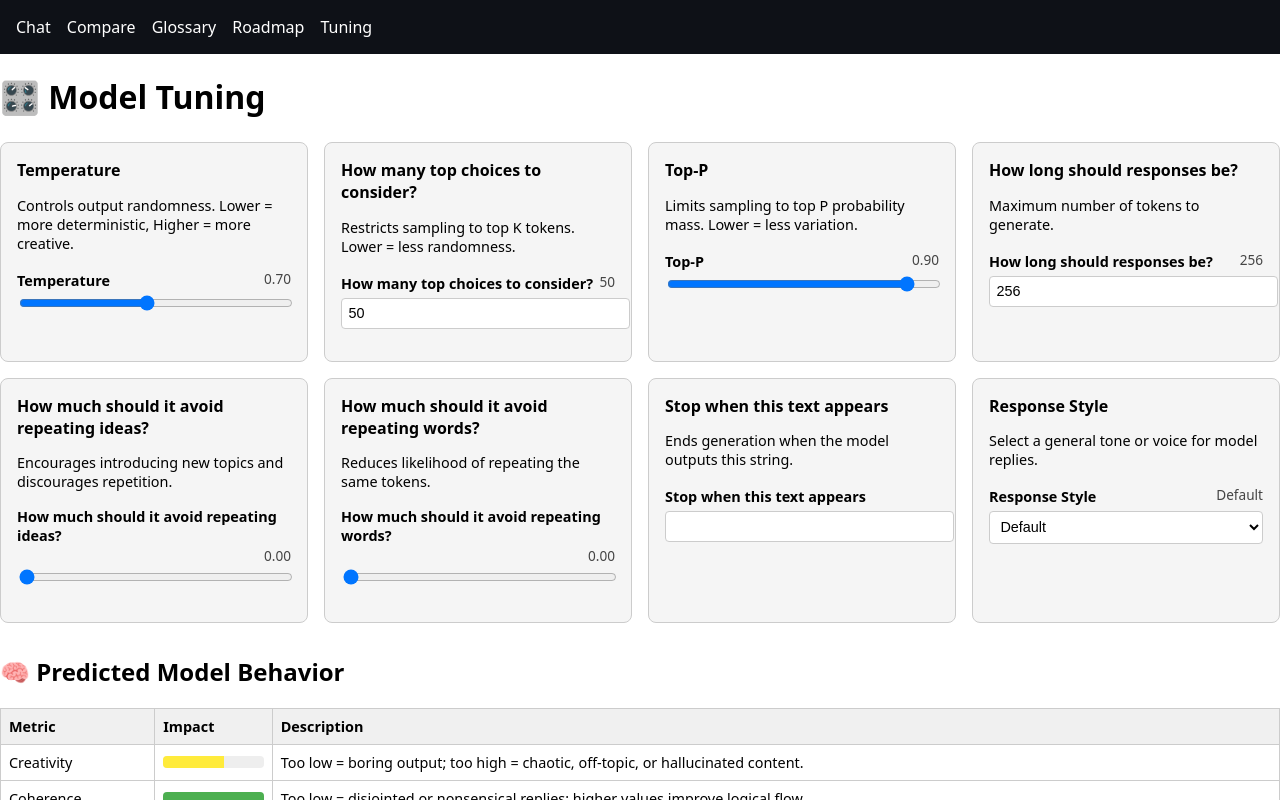
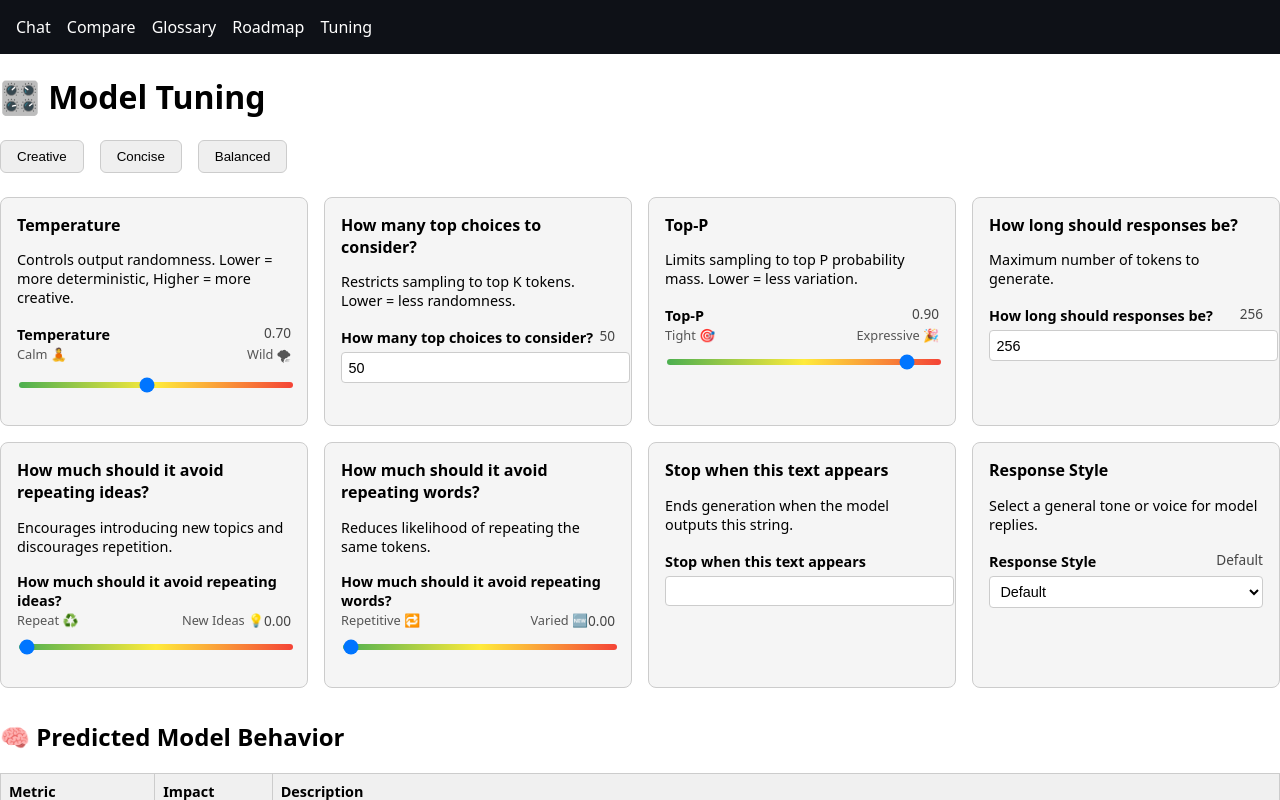
Before and after one commit to ScottFitzgerald83/grail, a SvelteKit app in the folder frontend/: page /tuning in a window 1280 px wide. Shown: the top 800 px of the page. Built offline with nearby package versions, Linux system fonts and the light colour scheme.

Commit message:
•	🧭 Labeled sliders with emoji-enhanced context 	•	🌈 Color-reactive slider tracks 	•	🎛️ One-click style presets: Creative, Concise, Balanced

```diff
--- a/frontend/src/routes/tuning/+page.svelte
+++ b/frontend/src/routes/tuning/+page.svelte
@@ -1,4 +1,10 @@
 <h1>🎛️ Model Tuning</h1>
+
+<div class="preset-buttons">
+  {#each Object.keys(presets) as preset}
+    <button on:click={() => applyPreset(preset)}>{preset}</button>
+  {/each}
+</div>
 
 <div class="param-grid">
     {#each parameters as param}
@@ -19,8 +25,12 @@
           </span>
                 </label>
                 {#if param.type === 'slider'}
+                    <div class="slider-labels">
+                      <span>{param.lowLabel || 'Low'}</span>
+                      <span>{param.highLabel || 'High'}</span>
+                    </div>
                     <input type="range" min={param.min} max={param.max} step={param.step}
-                           bind:value={config[param.key]} on:input={(e) => updateConfig(param.key, +e.target.value)} />
+                           bind:value={config[param.key]} on:input={(e) => updateConfig(param.key, +e.target.value)} class={`tune-${param.key}`} />
                 {:else if param.type === 'number'}
                     <input type="number" min={param.min} max={param.max}
                            bind:value={config[param.key]} on:input={(e) => updateConfig(param.key, +e.target.value)} />
@@ -111,6 +121,42 @@
         savedStatus = '↩️ Reset to default';
     }
 
+    const presets = {
+      Creative: {
+        temperature: 1.2,
+        top_k: 40,
+        top_p: 1,
+        presence_penalty: 1.5,
+        frequency_penalty: 0.7,
+        max_tokens: 256,
+        response_style: 'Creative'
+      },
+      Concise: {
+        temperature: 0.3,
+        top_k: 20,
+        top_p: 0.8,
+        presence_penalty: 0.1,
+        frequency_penalty: 0.2,
+        max_tokens: 100,
+        response_style: 'Concise'
+      },
+      Balanced: {
+        temperature: 0.7,
+        top_k: 50,
+        top_p: 0.9,
+        presence_penalty: 0.5,
+        frequency_penalty: 0.5,
+        max_tokens: 128,
+        response_style: 'Default'
+      }
+    };
+
+    function applyPreset(name) {
+      config = { ...config, ...presets[name] };
+      localStorage.setItem('grailConfig', JSON.stringify(config));
+      savedStatus = `🎛️ ${name} preset loaded`;
+    }
+
     const parameters = [
         {
             key: 'temperature',
@@ -120,7 +166,9 @@
             type: 'slider',
             min: 0,
             max: 1.5,
-            step: 0.05
+            step: 0.05,
+            lowLabel: 'Calm 🧘',
+            highLabel: 'Wild 🌪'
         },
         {
             key: 'top_k',
@@ -140,7 +188,9 @@
             type: 'slider',
             min: 0,
             max: 1,
-            step: 0.01
+            step: 0.01,
+            lowLabel: 'Tight 🎯',
+            highLabel: 'Expressive 🎉'
         },
         {
             key: 'max_tokens',
@@ -160,7 +210,9 @@
           type: 'slider',
           min: 0,
           max: 2,
-          step: 0.1
+          step: 0.1,
+          lowLabel: 'Repeat ♻️',
+          highLabel: 'New Ideas 💡'
         },
         {
           key: 'frequency_penalty',
@@ -170,7 +222,9 @@
           type: 'slider',
           min: 0,
           max: 2,
-          step: 0.1
+          step: 0.1,
+          lowLabel: 'Repetitive 🔁',
+          highLabel: 'Varied 🆕'
         },
         {
           key: 'stop_sequence',
@@ -225,6 +279,40 @@
 </script>
 
 <style>
+    .preset-buttons {
+      display: flex;
+      gap: 1rem;
+      margin-bottom: 1rem;
+    }
+
+    .preset-buttons button {
+      padding: 0.5rem 1rem;
+      background: #efefef;
+      border: 1px solid #ccc;
+      border-radius: 6px;
+      cursor: pointer;
+      transition: background 0.2s ease;
+    }
+    .preset-buttons button:hover {
+      background: #ddd;
+    }
+
+    .slider-labels {
+      display: flex;
+      justify-content: space-between;
+      font-size: 0.8rem;
+      color: #555;
+      margin-bottom: 0.25rem;
+    }
+
+    .param-control input[type="range"] {
+      width: 100%;
+      appearance: none;
+      height: 6px;
+      border-radius: 4px;
+      background: linear-gradient(to right, #4caf50, #ffeb3b, #f44336);
+    }
+
     .param-grid {
       display: grid;
       grid-template-columns: repeat(4, 1fr);
@@ -264,11 +352,6 @@
 
     .param-control {
         margin: 1rem 0;
-    }
-
-    .param-control input[type="range"] {
-        width: 100%;
-        margin-top: 0.25rem;
     }
 
     .param-control input[type="number"] {
```
